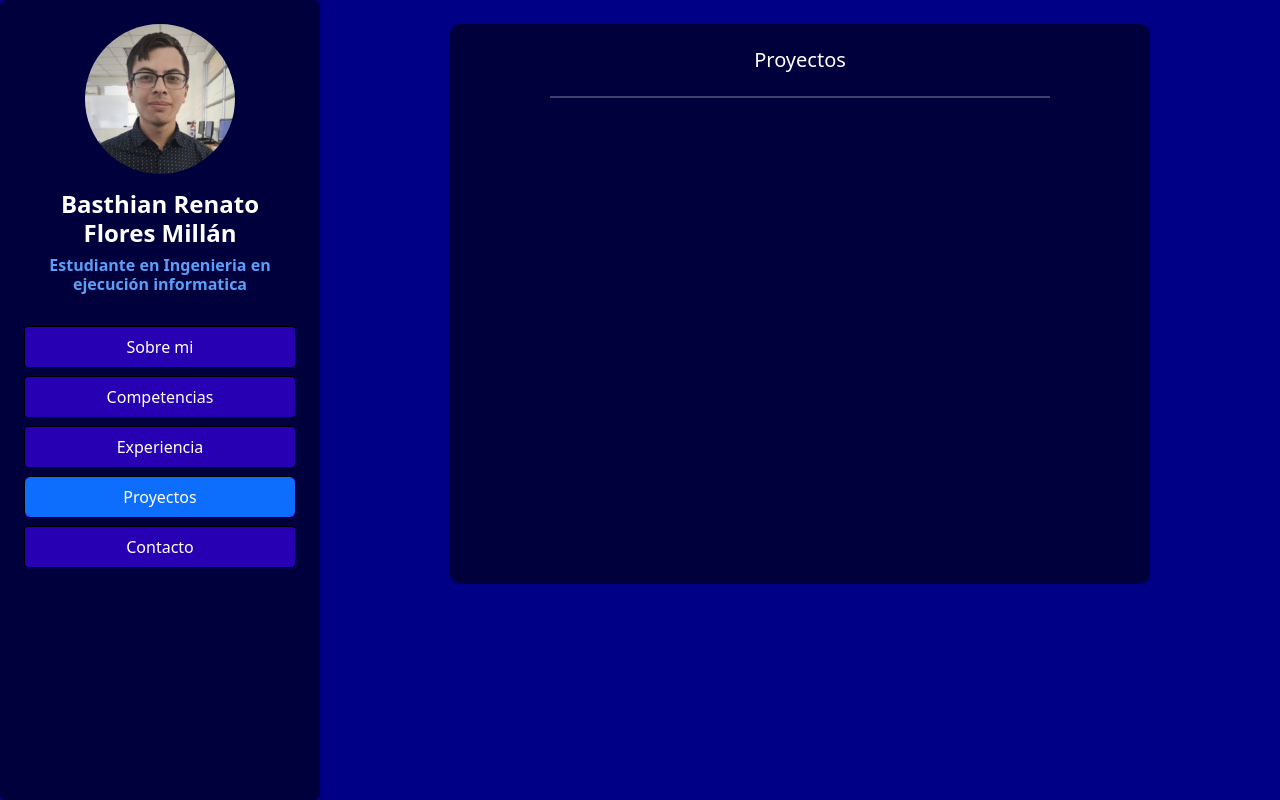
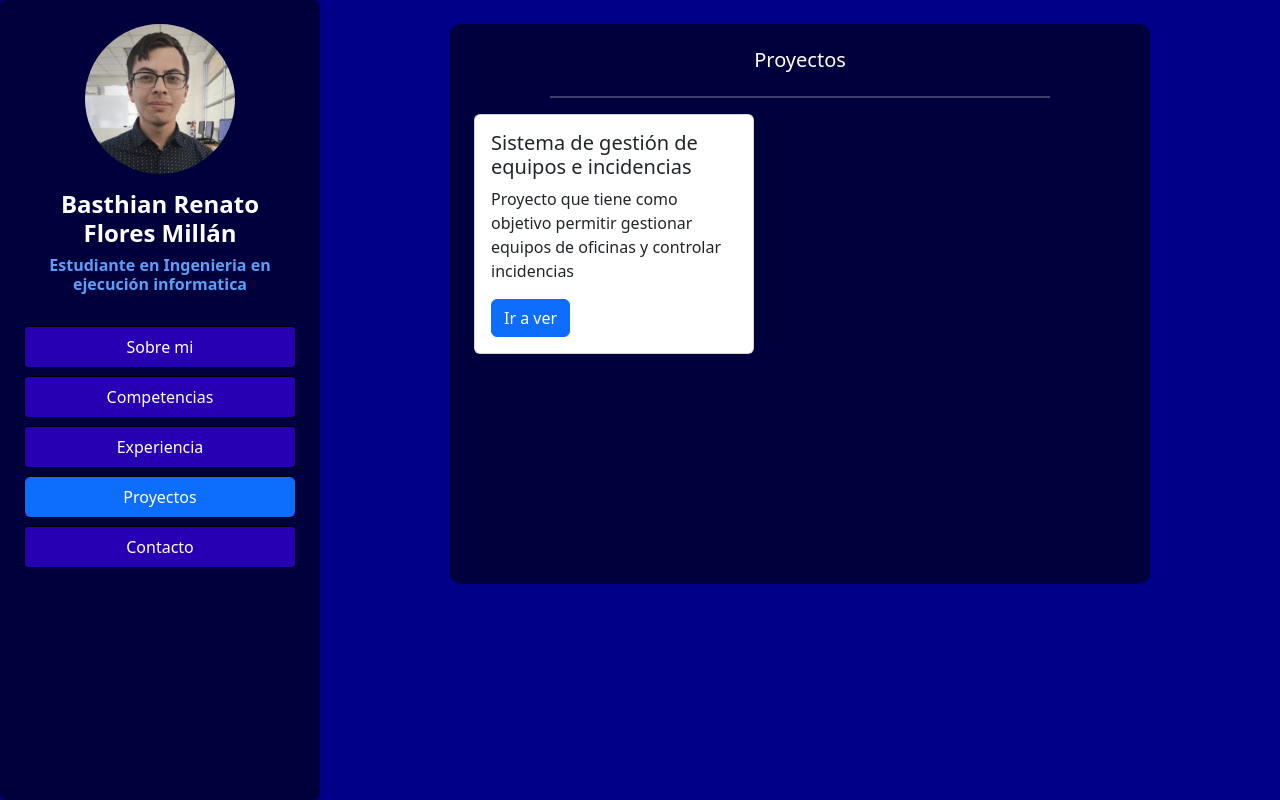
Before and after one commit to Basthian-Developer/Basthian.github.io, a plain HTML site: page index.html in a window 1280 px wide. Both pictures are taken after a click on the tab "Proyectos". Drawn offline with nearby package versions, Linux system fonts and the light colour scheme.

Commit message:
Update index.html

```diff
--- a/index.html
+++ b/index.html
@@ -68,6 +68,10 @@
       .tab-text {
         max-width: 600px !important;
       }
+
+      .card {
+        width: 280px !important;
+      }
     }
 
     .tab-item {
@@ -91,6 +95,10 @@
     .progress {
       width: 100%;
       max-width: 300px;
+    }
+
+    .card {
+      width: 300px;
     }
   </style>
 </head>
@@ -219,6 +227,21 @@
               <div class="tab-item d-flex flex-column align-items-center">
                 <h5 class="mt-4">Proyectos</h5>
                 <hr>
+                <div class="d-flex flex-column flex-md-row align-items-center w-100 mb-3">
+                  <div class="col-md-6 px-4">
+                    <div class="card text-start">
+                      <div class="card-body">
+                        <h5 class="card-title">Sistema de gestión de equipos e incidencias</h5>
+                        <p class="card-text">Proyecto que tiene como objetivo permitir gestionar equipos de oficinas y
+                          controlar incidencias</p>
+                        <a href="https://github.com/Basthian-Developer/Sistema-gestion-equipos" type="button" class="btn btn-primary">Ir a ver</a>
+                      </div>
+                    </div>
+                  </div>
+                  <div class="col-md-6 px-4">
+
+                  </div>
+                </div>
               </div>
             </div>
             <div class="tab-pane fade p-4" id="contacto">
```
